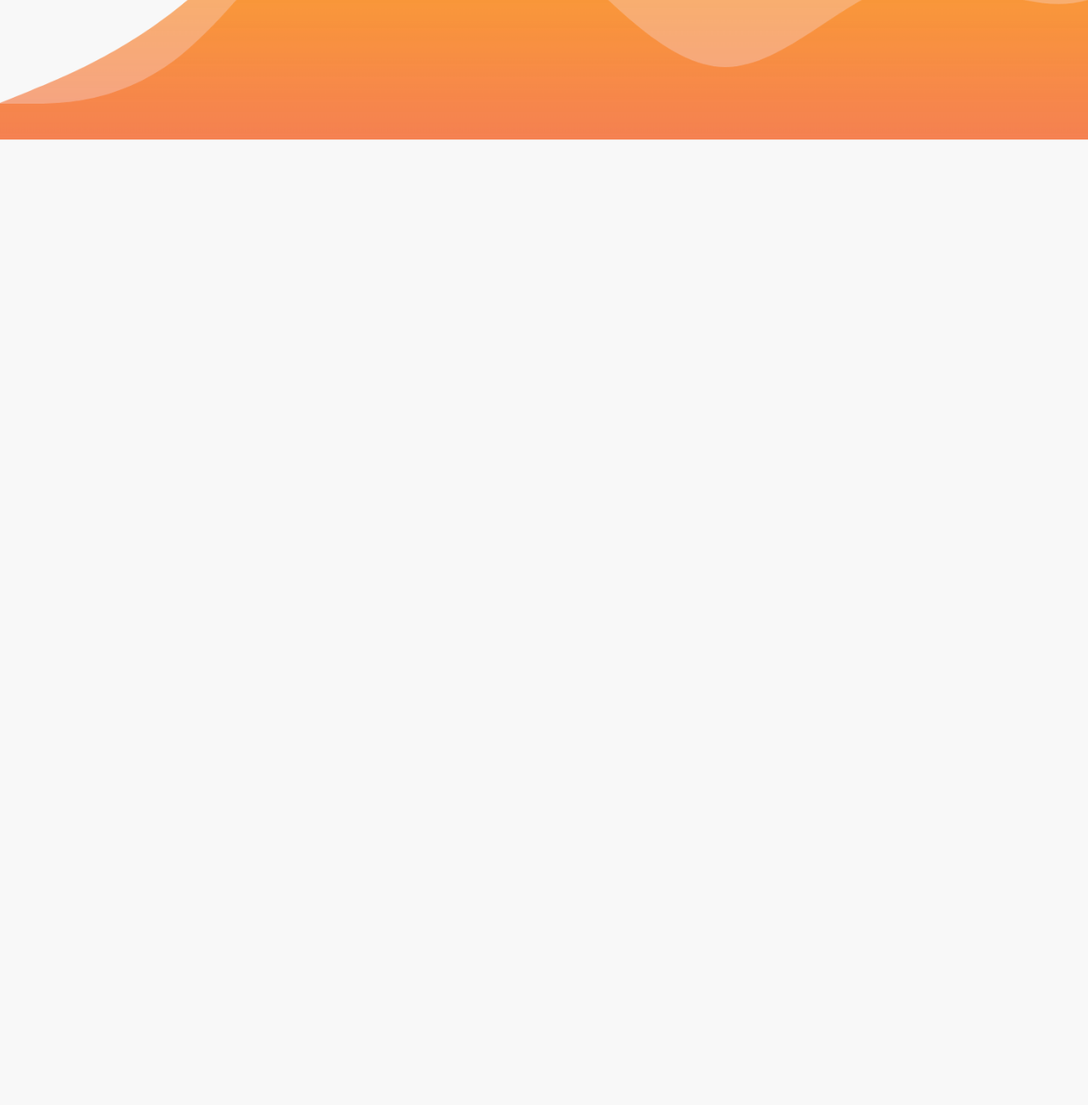
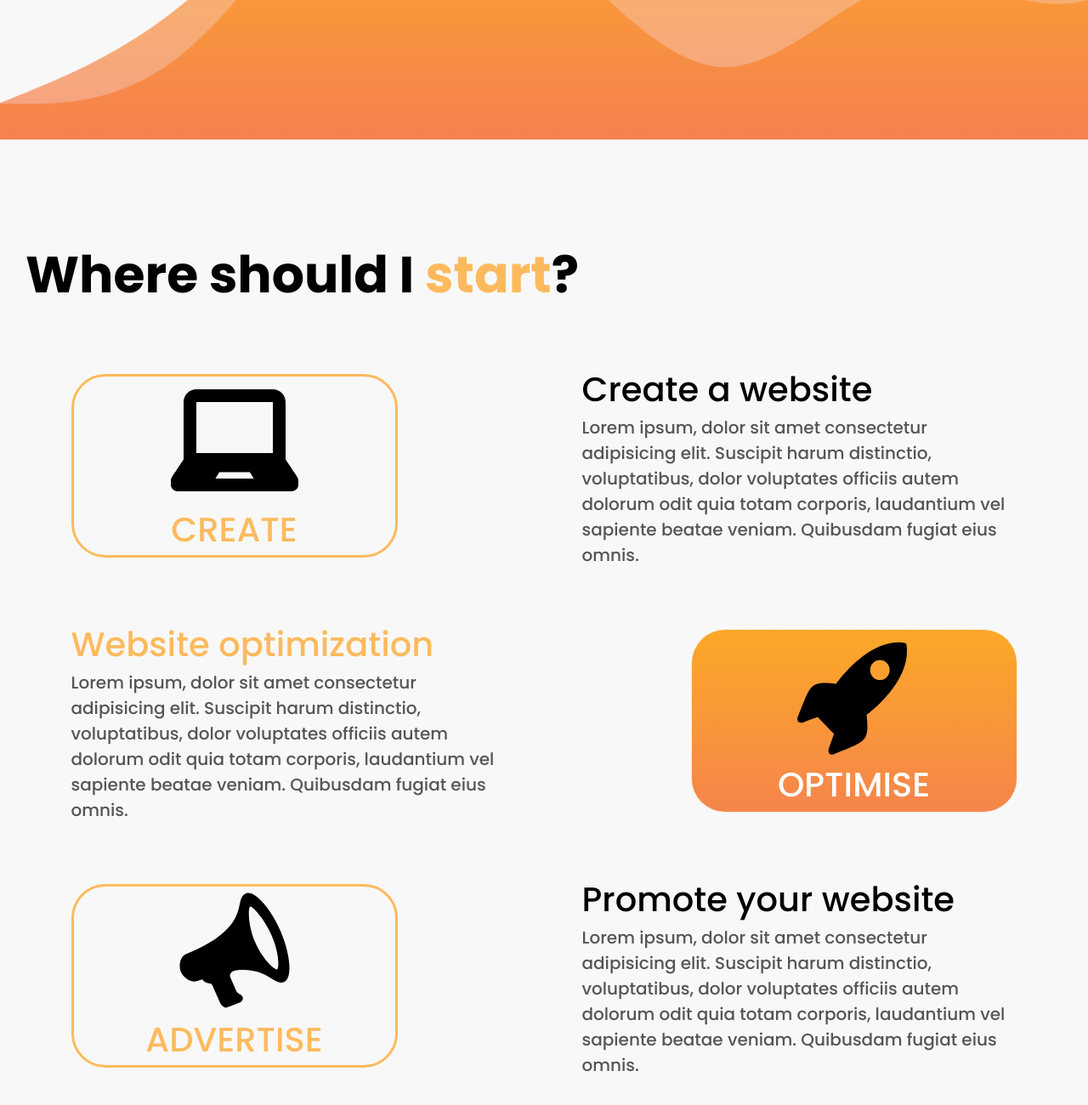
Before and after one commit to AhmedAishan/Elevate, a website: page index.html in a window 1280 px wide. Shown: the part 722-2022 px from the top of the page at 85% size. Before the commit the page ends 900 px from the top, so only its background shows below. Drawn offline with Linux system fonts and the light colour scheme.

Commit message:
section-services

```diff
--- a/index.html
+++ b/index.html
@@ -23,7 +23,7 @@
     <script defer src="script.js"></script>
   </head>
   <body>
-    <header>
+    <header class="u-margin-bottom">
       <nav class="nav">
         <div class="logo">
           <img src="img/logo-2.png" alt="Elevate-logo" />
@@ -31,9 +31,15 @@
 
         <ul class="nav__list">
           <li class="nav__item"><a href="#home" class="nav__link">Home</a></li>
-          <li class="nav__item"><a href="#" class="nav__link">Services</a></li>
-          <li class="nav__item"><a href="#" class="nav__link">Features</a></li>
-          <li class="nav__item"><a href="#" class="nav__link">Contact</a></li>
+          <li class="nav__item">
+            <a href="#services" class="nav__link">Services</a>
+          </li>
+          <li class="nav__item">
+            <a href="#features" class="nav__link">Features</a>
+          </li>
+          <li class="nav__item">
+            <a href="#contact" class="nav__link">Contact</a>
+          </li>
           <li class="nav__item"><button class="btn">sign up</button></li>
         </ul>
       </nav>
@@ -43,7 +49,7 @@
           <h1 class="header__primary">
             Better solutions to
             <span class="header__primary--break">
-              <span class="header__primary--format">elevate</span> your business
+              <span class="text-format">elevate</span> your business
             </span>
           </h1>
           <h3 class="header__secondary">
@@ -60,6 +66,71 @@
         </div>
       </div>
     </header>
-    <main></main>
+    <main>
+      <section id="services" class="section section-services u-margin-bottom">
+        <h2 class="u-padding-left">
+          Where should I <span class="text-format">start</span>?
+        </h2>
+
+        <div class="services-container">
+          <div class="services-box">
+            <svg class="services-box__icons">
+              <use xlink:href="img/sprite.svg#icon-laptop"></use>
+            </svg>
+            <h3 class="text-format services-box__text">Create</h3>
+          </div>
+          <div class="services-content">
+            <h3 class="services-content__heading">Create a website</h3>
+            <p class="services-content__para">
+              Lorem ipsum, dolor sit amet consectetur adipisicing elit. Suscipit
+              harum distinctio, voluptatibus, dolor voluptates officiis autem
+              dolorum odit quia totam corporis, laudantium vel sapiente beatae
+              veniam. Quibusdam fugiat eius omnis.
+            </p>
+          </div>
+        </div>
+        <div class="services-container">
+          <div class="services-content">
+            <h3 class="services-content__heading text-format">
+              Website optimization
+            </h3>
+            <p class="services-content__para">
+              Lorem ipsum, dolor sit amet consectetur adipisicing elit. Suscipit
+              harum distinctio, voluptatibus, dolor voluptates officiis autem
+              dolorum odit quia totam corporis, laudantium vel sapiente beatae
+              veniam. Quibusdam fugiat eius omnis.
+            </p>
+          </div>
+          <div class="services-box services-box--format">
+            <svg class="services-box__icons">
+              <use xlink:href="img/sprite.svg#icon-rocket"></use>
+            </svg>
+            <h3 class="services-box__text services-box__text--format">
+              Optimise
+            </h3>
+          </div>
+        </div>
+        <div class="services-container">
+          <div class="services-box">
+            <svg class="services-box__icons">
+              <use xlink:href="img/sprite.svg#icon-megaphone"></use>
+            </svg>
+            <h3 class="text-format services-box__text">Advertise</h3>
+          </div>
+          <div class="services-content">
+            <h3 class="services-content__heading">Promote your website</h3>
+            <p class="services-content__para">
+              Lorem ipsum, dolor sit amet consectetur adipisicing elit. Suscipit
+              harum distinctio, voluptatibus, dolor voluptates officiis autem
+              dolorum odit quia totam corporis, laudantium vel sapiente beatae
+              veniam. Quibusdam fugiat eius omnis.
+            </p>
+          </div>
+        </div>
+      </section>
+
+      <section id="features" class="section section-features"></section>
+      <section id="contact" class="section section-contact"></section>
+    </main>
   </body>
 </html>
--- a/scss/components/_btn.scss
+++ b/scss/components/_btn.scss
@@ -4,7 +4,7 @@
   background-color: var(--text-format);
   color: var(--white);
   border-radius: 2.5rem;
-  font-size: 1.8rem;
+  font-size: 2rem;
   width: 10.5rem;
   height: 4.4rem;
   text-transform: uppercase;
--- a/scss/globals/_colors.scss
+++ b/scss/globals/_colors.scss
@@ -1,6 +1,6 @@
 :root {
-  --primary-color: #f36a3e;
-  --secondary-color: #ffb30b;
+  --primary-color: #fca827;
+  --secondary-color: #f5854b;
 
   --black: #000000;
   --white: #fff;
--- a/scss/globals/_home.scss
+++ b/scss/globals/_home.scss
@@ -1,3 +1,5 @@
+// Header
+
 .header {
   &__text-box {
     padding: 6rem 3rem 0;
@@ -6,21 +8,14 @@
 
   &__primary {
     display: block;
-    font-size: 10rem;
-    font-weight: 700;
     padding-bottom: 3rem;
-    &--format {
-      color: var(--text-format);
-    }
 
     &--break {
       display: block;
     }
   }
   &__secondary {
-    font-size: 4rem;
     color: var(--grey);
-    font-weight: 500;
   }
 
   &__wave {
@@ -30,3 +25,57 @@
     }
   }
 }
+
+// Main - sections
+.services-container {
+  padding-top: 6rem;
+  display: flex;
+  justify-content: space-around;
+  align-items: center;
+  gap: 5rem;
+}
+
+.services-box {
+  border: 3px solid var(--text-format);
+  width: 30vw;
+  height: 27vh;
+  // padding: 2rem 8rem;
+  border-radius: 4rem;
+
+  display: flex;
+  flex-direction: column;
+  justify-content: center;
+  text-align: center;
+
+  &__icons {
+  }
+
+  &__text {
+    text-transform: uppercase;
+
+    &--format {
+      color: var(--white);
+    }
+  }
+
+  &--format {
+    border: 1px solid rgba(247, 247, 247, 0.863);
+    background-image: linear-gradient(
+      to bottom,
+      var(--primary-color),
+      var(--secondary-color)
+    );
+  }
+}
+
+.services-content {
+  width: 40vw;
+
+  &__heading {
+  }
+  &__para {
+    color: var(--grey);
+    font-size: 2rem;
+    font-weight: 500;
+  }
+}
--- a/scss/globals/_index.scss
+++ b/scss/globals/_index.scss
@@ -1,4 +1,5 @@
 @forward 'boilerplate';
-@forward 'typography';
 @forward 'colors';
 @forward 'home';
+@forward 'typography';
+@forward 'utilities';
--- a/scss/globals/_typography.scss
+++ b/scss/globals/_typography.scss
@@ -7,3 +7,22 @@ a:visited {
 body {
   font-family: 'Poppins', sans-serif;
 }
+
+h1 {
+  font-size: 10rem;
+  font-weight: 700;
+}
+
+h2 {
+  font-size: 6rem;
+  font-weight: 600;
+}
+
+h3 {
+  font-size: 4rem;
+  font-weight: 500;
+}
+
+.text-format {
+  color: var(--text-format);
+}
--- /dev/null
+++ b/scss/globals/_utilities.scss
@@ -0,0 +1,7 @@
+.u-padding-left {
+  padding-left: 3rem !important;
+}
+
+.u-margin-bottom {
+  margin-bottom: 10rem;
+}
--- a/scss/layout/_navigation.scss
+++ b/scss/layout/_navigation.scss
@@ -24,7 +24,7 @@
   &__link:visited {
     text-decoration: none;
     color: var(--grey);
-    font-size: 2rem;
+    font-size: 2.2rem;
   }
 }
 
```
Also changed, not shown: dist/style.css, img/SVG/laptop.svg (added), img/SVG/megaphone.svg (added), img/SVG/rocket.svg (added), img/sprite.svg (added), 1 other file.
